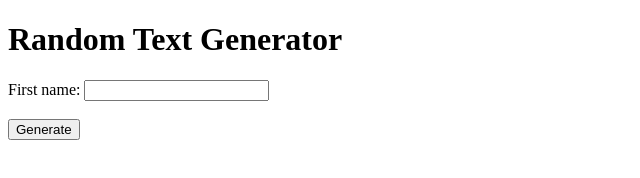
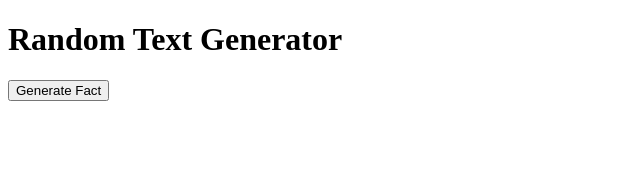
Before and after one commit to jpeng322/SBA, a plain HTML site: page SBA316/index.html in a window 1280 px wide. Shown: the whole page, without its empty margins (0-640 px from the left). Drawn offline with Linux system fonts and the light colour scheme.

Commit message:
Replace form with button

```diff
--- a/SBA316/index.html
+++ b/SBA316/index.html
@@ -8,11 +8,7 @@
   </head>
   <body>
     <h1>Random Text Generator</h1>
-    <form action="/action_page.php">
-      <label for="fname">First name:</label>
-      <input type="text" id="fname" name="fname" /><br /><br />
-      <input type="submit" value="Generate" />
-    </form>
+    <button>Generate Fact</button>
   </body>
   <script src="data.js"></script>
   <script src="index.js"></script>
```
